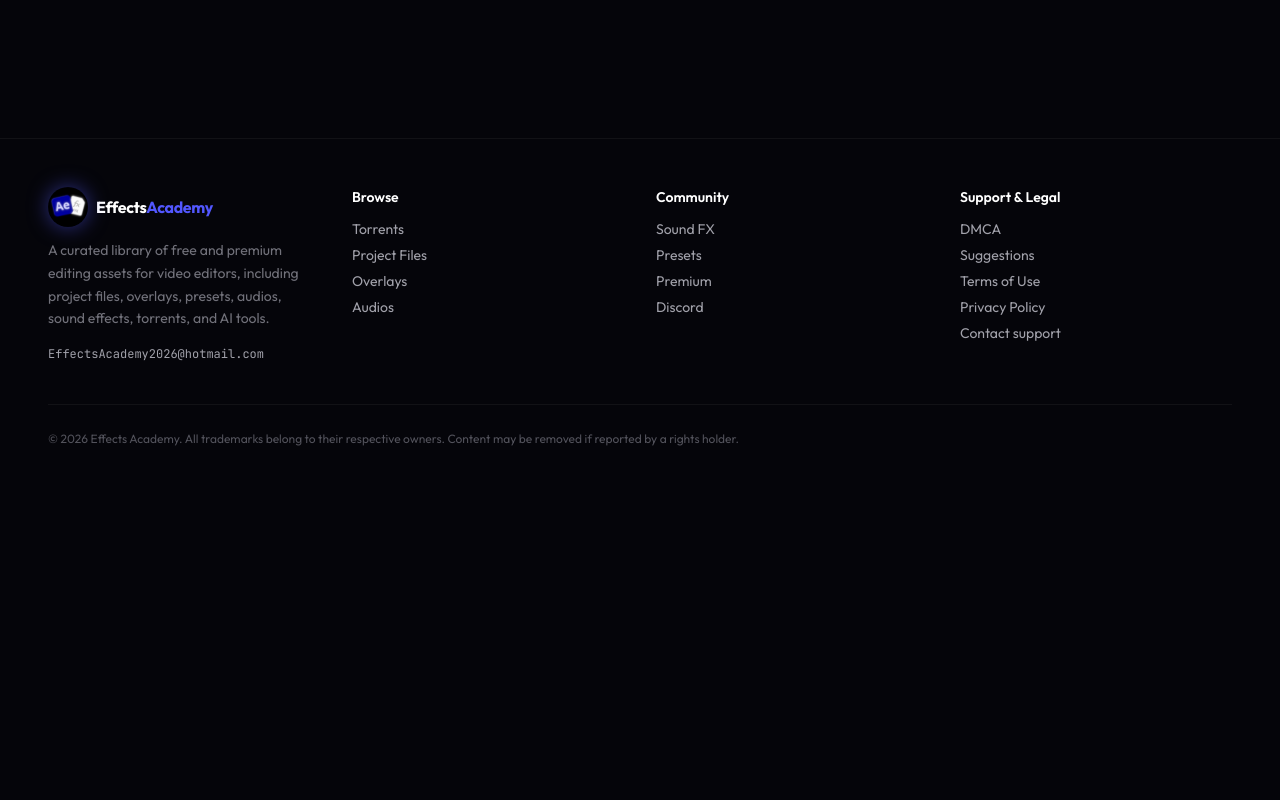
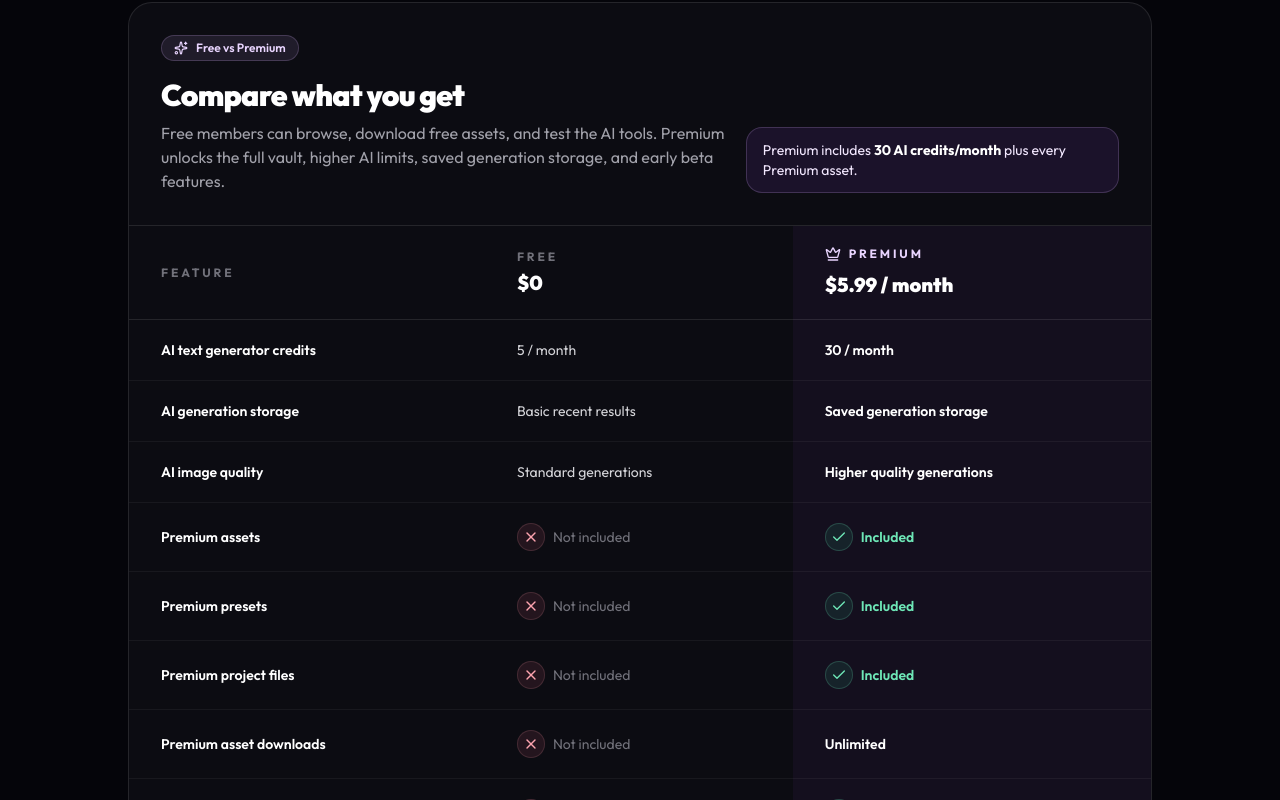
Before and after one commit to wojciechgorecki2009-coder/EffectsAcademyFULL, a React (Create React App) app in the folder frontend/: page /premium in a window 1280 px wide. Shown: the part 840-1640 px from the top of the page. Before the commit the page ends 1337 px from the top, so only its background shows below. Built offline with nearby package versions, Linux system fonts and the light colour scheme; no server answers.

Commit message:
Add premium comparison table

```diff
--- a/frontend/src/pages/PremiumPage.jsx
+++ b/frontend/src/pages/PremiumPage.jsx
@@ -1,6 +1,6 @@
 import { useEffect, useState } from "react";
 import { Link, useNavigate, useSearchParams } from "react-router-dom";
-import { ArrowLeft, Check, Crown, LockKeyhole, ShieldCheck, Sparkles } from "lucide-react";
+import { ArrowLeft, Check, Crown, LockKeyhole, ShieldCheck, Sparkles, X } from "lucide-react";
 import { api } from "@/lib/api";
 import { useAuth } from "@/lib/auth";
 
@@ -14,6 +14,19 @@ const BENEFITS = [
   "Manage or cancel anytime through Stripe",
 ];
 
+const COMPARISON_ROWS = [
+  { feature: "AI text generator credits", free: "5 / month", premium: "30 / month" },
+  { feature: "AI generation storage", free: "Basic recent results", premium: "Saved generation storage" },
+  { feature: "AI image quality", free: "Standard generations", premium: "Higher quality generations" },
+  { feature: "Premium assets", free: false, premium: true },
+  { feature: "Premium presets", free: false, premium: true },
+  { feature: "Premium project files", free: false, premium: true },
+  { feature: "Premium asset downloads", free: false, premium: "Unlimited" },
+  { feature: "Beta feature access", free: false, premium: true },
+  { feature: "Exclusive monthly drops", free: false, premium: true },
+  { feature: "Subscription management", free: "Not needed", premium: "Manage in Stripe" },
+];
+
 const checkoutErrorMessage = (err, fallback) => {
   const data = err?.response?.data;
   if (typeof data === "string" && data.trim()) return data.trim();
@@ -21,6 +34,30 @@ const checkoutErrorMessage = (err, fallback) => {
   if (err?.message) return err.message;
   return fallback;
 };
+
+function ComparisonValue({ value, premium = false }) {
+  if (value === true) {
+    return (
+      <span className={`inline-flex items-center gap-2 font-semibold ${premium ? "text-emerald-300" : "text-zinc-300"}`}>
+        <span className="w-7 h-7 rounded-full bg-emerald-400/10 border border-emerald-300/20 flex items-center justify-center">
+          <Check className="w-4 h-4 text-emerald-300" />
+        </span>
+        Included
+      </span>
+    );
+  }
+  if (value === false) {
+    return (
+      <span className="inline-flex items-center gap-2 text-zinc-500">
+        <span className="w-7 h-7 rounded-full bg-rose-400/10 border border-rose-300/15 flex items-center justify-center">
+          <X className="w-4 h-4 text-rose-300" />
+        </span>
+        Not included
+      </span>
+    );
+  }
+  return <span className={premium ? "font-semibold text-white" : "text-zinc-300"}>{value}</span>;
+}
 
 export default function PremiumPage() {
   const { user, hasPremium, config, refreshUser } = useAuth();
@@ -169,6 +206,56 @@ export default function PremiumPage() {
             </div>
           </div>
         </div>
+
+        <div className="mt-10 rounded-3xl border border-white/10 bg-[var(--site-panel)] overflow-hidden">
+          <div className="p-6 md:p-8 border-b border-white/10 flex flex-col md:flex-row md:items-end md:justify-between gap-4">
+            <div>
+              <div className="inline-flex items-center gap-2 rounded-full border border-purple-300/20 bg-purple-300/10 px-3 py-1 text-xs font-semibold text-purple-200 mb-4">
+                <Sparkles className="w-3.5 h-3.5" /> Free vs Premium
+              </div>
+              <h2 className="font-display text-3xl font-black tracking-tight">Compare what you get</h2>
+              <p className="text-zinc-400 mt-2 max-w-2xl">
+                Free members can browse, download free assets, and test the AI tools. Premium unlocks the full vault, higher AI limits, saved generation storage, and early beta features.
+              </p>
+            </div>
+            <div className="rounded-2xl border border-purple-300/20 bg-purple-500/10 px-4 py-3 text-sm text-purple-100">
+              Premium includes <span className="font-bold text-white">30 AI credits/month</span> plus every Premium asset.
+            </div>
+          </div>
+
+          <div className="overflow-x-auto">
+            <table className="w-full min-w-[720px] text-sm">
+              <thead>
+                <tr className="border-b border-white/10 text-left">
+                  <th className="px-6 md:px-8 py-5 text-xs uppercase tracking-[0.24em] text-zinc-500">Feature</th>
+                  <th className="px-6 md:px-8 py-5">
+                    <div className="text-xs uppercase tracking-[0.24em] text-zinc-500">Free</div>
+                    <div className="font-display text-xl font-black text-white mt-1">$0</div>
+                  </th>
+                  <th className="px-6 md:px-8 py-5 bg-purple-500/5">
+                    <div className="inline-flex items-center gap-2 text-xs uppercase tracking-[0.24em] text-purple-200">
+                      <Crown className="w-4 h-4" /> Premium
+                    </div>
+                    <div className="font-display text-xl font-black text-white mt-1">$5.99 / month</div>
+                  </th>
+                </tr>
+              </thead>
+              <tbody>
+                {COMPARISON_ROWS.map((row) => (
+                  <tr key={row.feature} className="border-b border-white/5 last:border-b-0 hover:bg-white/[0.03] transition-colors">
+                    <td className="px-6 md:px-8 py-5 font-semibold text-white">{row.feature}</td>
+                    <td className="px-6 md:px-8 py-5">
+                      <ComparisonValue value={row.free} />
+                    </td>
+                    <td className="px-6 md:px-8 py-5 bg-purple-500/5">
+                      <ComparisonValue value={row.premium} premium />
+                    </td>
+                  </tr>
+                ))}
+              </tbody>
+            </table>
+          </div>
+        </div>
       </div>
     </section>
   );
```
